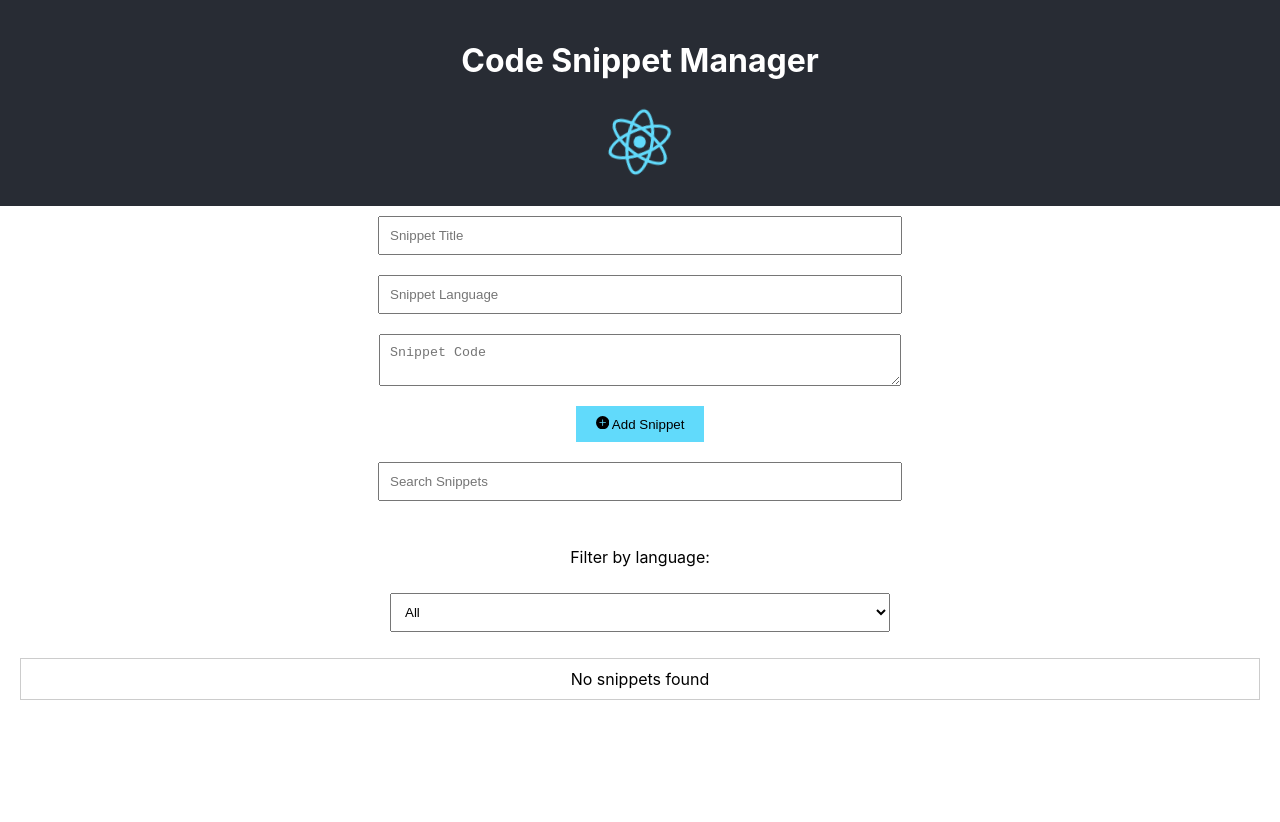
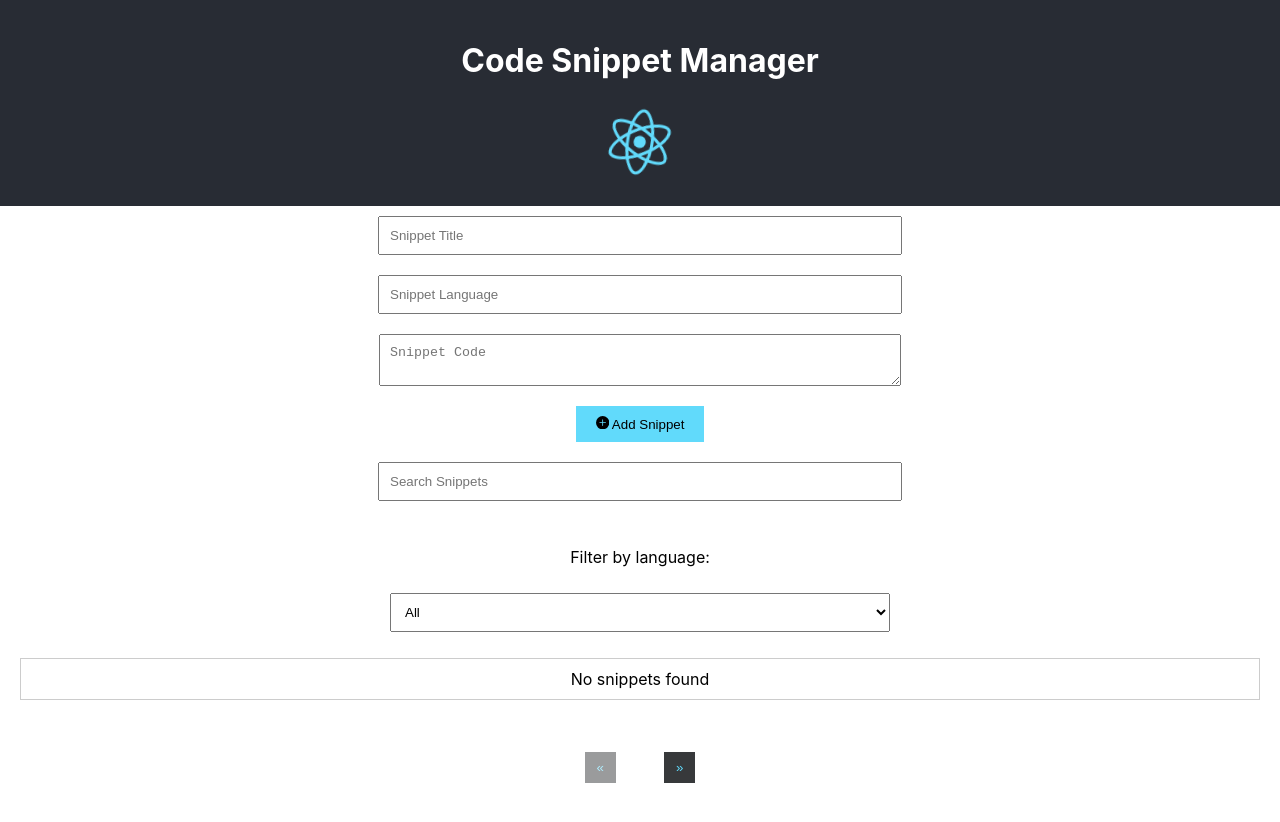
Before and after one commit to boreales/my-app, a React (Create React App) app: page / in a window 1280 px wide. Shown: the top 822 px of the page. Before the commit the page ends 800 px from the top, so only its background shows below. Built offline with nearby package versions, Linux system fonts and the light colour scheme.

Commit message:
Add pagination

```diff
--- /dev/null
+++ b/jest-config.js
@@ -0,0 +1,6 @@
+// jest.config.js
+export const transform = {
+    '^.+\\.[t|j]sx?$': 'babel-jest',
+};
+export const testEnvironment = 'jsdom';
+export const setupFilesAfterEnv = ['<rootDir>/setupTests.js'];
--- a/package.json
+++ b/package.json
@@ -40,5 +40,11 @@
       "last 1 firefox version",
       "last 1 safari version"
     ]
+  },
+  "devDependencies": {
+    "@babel/core": "^7.24.7",
+    "@babel/preset-env": "^7.24.7",
+    "@babel/preset-react": "^7.24.7",
+    "babel-jest": "^29.7.0"
   }
 }
--- a/src/App.css
+++ b/src/App.css
@@ -90,3 +90,40 @@ a{
   color:white;
   text-decoration: none;
 }
+.pagination {
+  display: flex;
+  justify-content: center;
+  padding: 1rem;
+  list-style-type: none;
+}
+
+.pagination li{
+  border:none;
+}
+
+.page-item {
+  margin: 0 0.25rem;
+}
+
+.page-link {
+  display: block;
+  padding: 0.5rem 0.75rem;
+  background-color: #37393b;
+  color: #61dafb;
+  text-decoration: none;
+  cursor: pointer;
+}
+
+.page-link:hover {
+  background-color: #707070;
+}
+
+.page-item.active .page-link {
+  background-color: #61dafb;
+  color: white;
+}
+
+.page-item.disabled .page-link {
+  cursor: not-allowed;
+  opacity: 0.5;
+}
--- a/src/App.js
+++ b/src/App.js
@@ -3,6 +3,9 @@ import './App.css';
 import Header from './components/Header';
 import Snippet from './components/Snippet';
 import {BsFillPlusCircleFill} from 'react-icons/bs';
+import Pagination from './components/Pagination';
+
+const SNIPPETS_PER_PAGE = 2;
 
 function App() {
   const [snippets, setSnippets] = useState([]);
@@ -14,6 +17,7 @@ function App() {
   const [filter, setFilter] = useState('all');
   const [tagFilterSnippets, setTagFilterSnippets] = useState([]);
   const [uniqueLanguages, setUniqueLanguages] = useState([]);
+  const [currentPage, setCurrentPage] = useState(1);
 
   function loadedSnippets() {
     const savedSnippets = JSON.parse(localStorage.getItem('snippets'));
@@ -54,6 +58,10 @@ function App() {
     }
     setTagFilterSnippets(filteredSnippets);
   }
+
+  const totalPages = Math.ceil(filteredSnippets.length / SNIPPETS_PER_PAGE);
+  const startIndex = (currentPage - 1) * SNIPPETS_PER_PAGE;
+  const currentSnippets = filteredSnippets.slice(startIndex, startIndex + SNIPPETS_PER_PAGE);
 
   return (
     <div className="App">
@@ -100,10 +108,15 @@ function App() {
             <Snippet snippets={snippets} setSnippets={setSnippets} codeId={index} snippet={snippet} />
           ))}
           {tagFilterSnippets.length === 0 && filteredSnippets.length === 0 && <li>No snippets found</li>}
-          {tagFilterSnippets.length === 0 && filteredSnippets.map((snippet, index) => (
+          {tagFilterSnippets.length === 0 && currentSnippets.map((snippet, index) => (
             <Snippet snippets={snippets} setSnippets={setSnippets} codeId={index} snippet={snippet} />
           ))}
         </ul>
+        <Pagination
+          currentPage={currentPage}
+          totalPages={totalPages}
+          onPageChange={setCurrentPage}
+        />
       </div>
     </div>
   );
--- /dev/null
+++ b/src/components/Pagination.js
@@ -0,0 +1,25 @@
+import React from 'react';
+
+function Pagination({ currentPage, totalPages, onPageChange }) {
+  const pages = [...Array(totalPages).keys()].map(num => num + 1);
+
+  return (
+    <nav>
+      <ul className="pagination">
+        <li className={`page-item ${currentPage === 1 ? 'disabled' : ''}`}>
+          <button className="page-link" onClick={() => onPageChange(currentPage - 1)}>&laquo;</button>
+        </li>
+        {pages.map(page => (
+          <li key={page} className={`page-item ${page === currentPage ? 'active' : ''}`}>
+            <button className="page-link" onClick={() => onPageChange(page)}>{page}</button>
+          </li>
+        ))}
+        <li className={`page-item ${currentPage === totalPages ? 'disabled' : ''}`}>
+          <button className="page-link" onClick={() => onPageChange(currentPage + 1)}>&raquo;</button>
+        </li>
+      </ul>
+    </nav>
+  );
+}
+
+export default Pagination;
```
Also changed, not shown: src/components/Form.js (added, +34 -0 lines), .babelrc (added), 2 other files (tests, documents, lock files or other folders).
